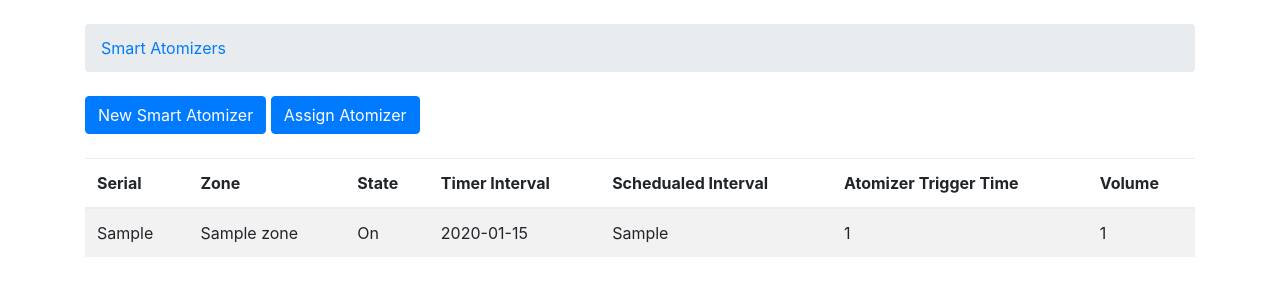
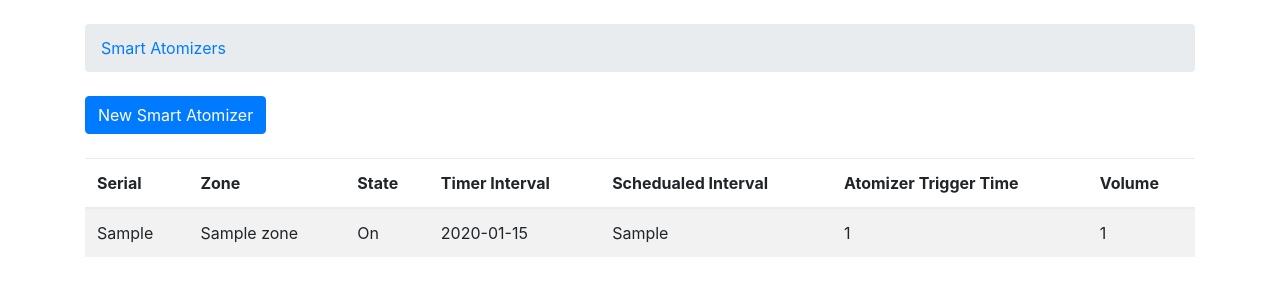
Before and after one commit to rhimmelbauer/apptoSolution, a Django app: page /smart_atomizers in a window 1280 px wide. Shown: the part 56-356 px from the top of the page. Run offline with Django 3.2, Linux system fonts and the light colour scheme; a user stored in the database is signed in; tables that the repository leaves empty hold one stand-in row (values such as "Sample post"); some libraries are stand-ins or nearby versions.

Commit message:
deleted button assign smart atomizer

```diff
--- a/templates/smart_atomizers.html
+++ b/templates/smart_atomizers.html
@@ -11,7 +11,6 @@
 {% block content %}
 <div class="mb-4">
         <a href="{% url 'new_smart_atomizer' %}" class="btn btn-primary">New Smart Atomizer</a>
-        <a href="{% url 'assign_smart_atomizer' %}" class="btn btn-primary">Assign Atomizer</a>
 </div>
 
 {% include 'includes/tableSmartAtomizer.html' %}
```
